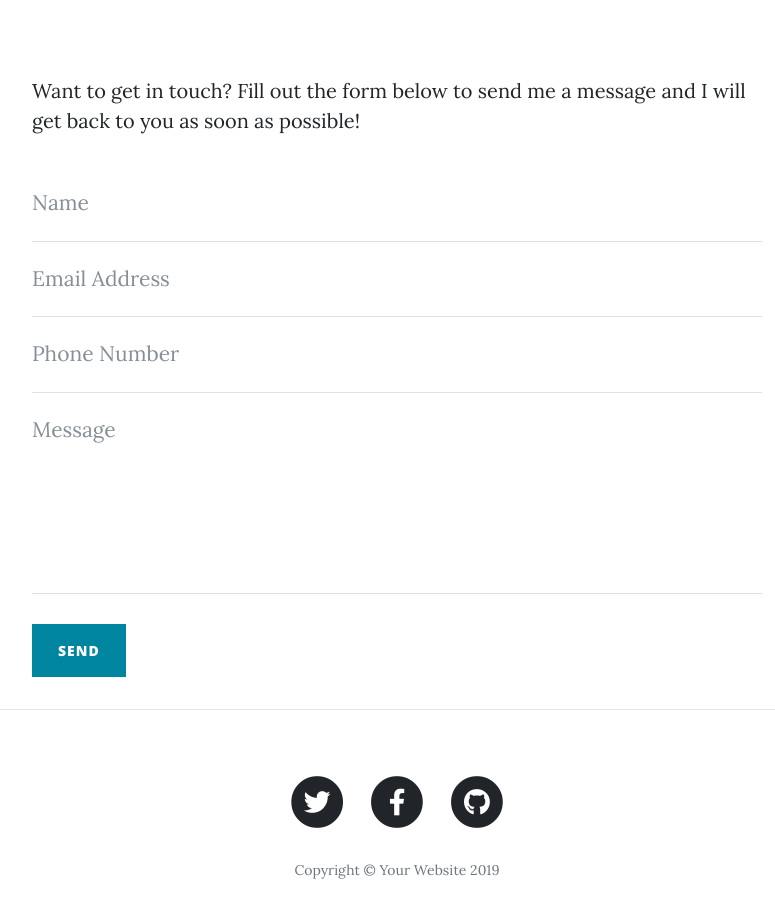
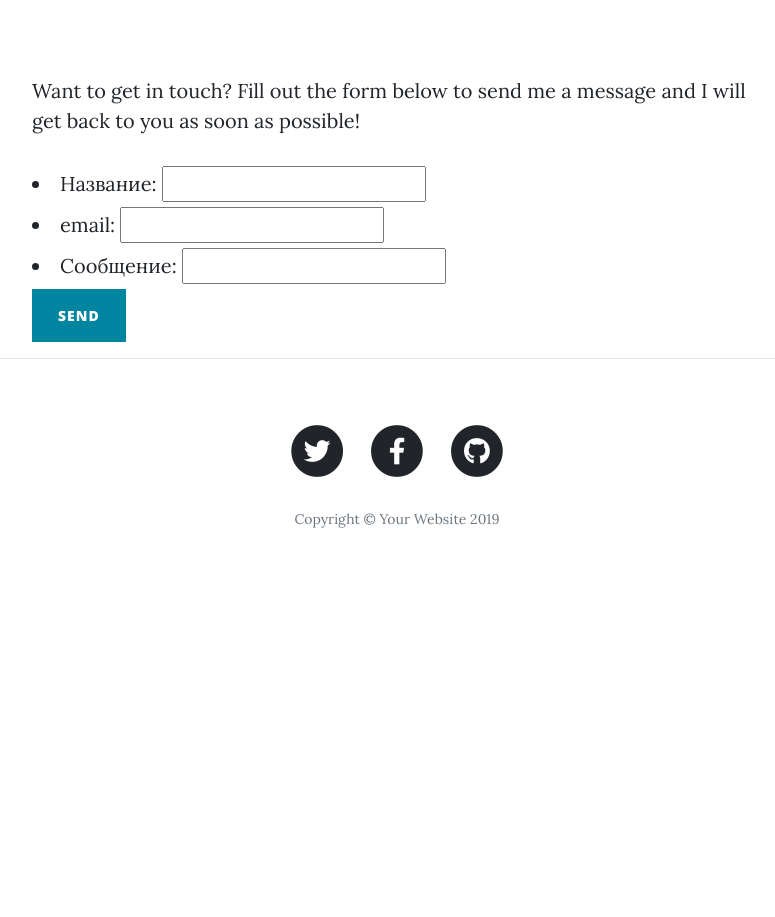
Before and after one commit to Pav9551/no-django-blog, a Django app: page /create in a window 1280 px wide. Shown: the part 536-1453 px from the top of the page, without its empty margins (243-1018 px from the left). After the commit the page ends 1064 px from the top, so only its background shows below. Run offline with Django 3.2, Linux system fonts and the light colour scheme; some libraries are stand-ins or nearby versions.

Commit message:
add image

```diff
--- a/blog/blog/settings.py
+++ b/blog/blog/settings.py
@@ -123,3 +123,6 @@ STATICFILES_DIRS = [os.path.join(BASE_DIR,'static')]
 
 MEDIA_URL = '/media/'
 MEDIA_ROOT = os.path.join(BASE_DIR,'media')
+
+EMAIL_BACKEND = 'django.core.mail.backends.filebased.EmailBackend'
+EMAIL_FILE_PATH = '/tmp/emails'
--- /dev/null
+++ b/blog/blogapp/forms.py
@@ -0,0 +1,5 @@
+from django import forms
+class ContactForm(forms.Form):
+    name = forms.CharField(label='Название')
+    email = forms.EmailField(label='email')
+    message = forms.CharField(label='Сообщение')
--- a/blog/blogapp/templates/blogapp/create.html
+++ b/blog/blogapp/templates/blogapp/create.html
@@ -1,49 +1,22 @@
 {% extends "base.html" %}
+
 {% block title %}
-  Главная
+Создание поста
 {% endblock %}
+
 {% block content %}
-<!-- Main Content -->
 <div class="row">
     <div class="col-lg-8 col-md-10 mx-auto">
-          <p>Want to get in touch? Fill out the form below to send me a message and I will get back to you as soon as possible!</p>
+        <p>Want to get in touch? Fill out the form below to send me a message and I will get back to you as soon as
+            possible!</p>
         <!-- Contact Form - Enter your email address on line 19 of the mail/contact_me.php file to make this form work. -->
         <!-- WARNING: Some web hosts do not allow emails to be sent through forms to common mail hosts like Gmail or Yahoo. It's recommended that you use a private domain email address! -->
         <!-- To use the contact form, your site must be on a live web host with PHP! The form will not work locally! -->
-          <form name="sentMessage" id="contactForm" novalidate>
-            <div class="control-group">
-              <div class="form-group floating-label-form-group controls">
-                <label>Name</label>
-                <input type="text" class="form-control" placeholder="Name" id="name" required data-validation-required-message="Please enter your name.">
-                <p class="help-block text-danger"></p>
-              </div>
-            </div>
-            <div class="control-group">
-              <div class="form-group floating-label-form-group controls">
-                <label>Email Address</label>
-                <input type="email" class="form-control" placeholder="Email Address" id="email" required data-validation-required-message="Please enter your email address.">
-                <p class="help-block text-danger"></p>
-              </div>
-            </div>
-            <div class="control-group">
-              <div class="form-group col-xs-12 floating-label-form-group controls">
-                <label>Phone Number</label>
-                <input type="tel" class="form-control" placeholder="Phone Number" id="phone" required data-validation-required-message="Please enter your phone number.">
-                <p class="help-block text-danger"></p>
-              </div>
-            </div>
-            <div class="control-group">
-              <div class="form-group floating-label-form-group controls">
-                <label>Message</label>
-                <textarea rows="5" class="form-control" placeholder="Message" id="message" required data-validation-required-message="Please enter a message."></textarea>
-                <p class="help-block text-danger"></p>
-              </div>
-            </div>
-            <br>
-            <div id="success"></div>
-            <div class="form-group">
+        <form method="post" id="contactForm">
+            {% csrf_token %}
+            {{ form.as_ul }}
             <button type="submit" class="btn btn-primary" id="sendMessageButton">Send</button>
-            </div>
+
         </form>
     </div>
 </div>
--- a/blog/blogapp/views.py
+++ b/blog/blogapp/views.py
@@ -1,15 +1,43 @@
-from django.shortcuts import render, get_object_or_404
+
+from django.shortcuts import render, get_object_or_404, HttpResponseRedirect
+from django.urls import reverse
+
 from .models import Post
+from .forms import ContactForm
+from django.core.mail import send_mail
+
 
 # Create your views here.
 def main_view(request):
     posts = Post.objects.all()
-    return render(request, 'blogapp/index.html', context = {'posts': posts})
+    return render(request, 'blogapp/index.html', context={'posts': posts})
 
 
 def create_post(request):
-    return render(request, 'blogapp/create.html')
+    if request.method == 'POST':
+        form = ContactForm(request.POST)
+        if form.is_valid():
+            # Получить данные из форы
+            name = form.cleaned_data['name']
+            message = form.cleaned_data['message']
+            email = form.cleaned_data['email']
+
+            send_mail(
+                'Contact message',
+                f'Ваш сообщение {message} принято',
+                'from@example.com',
+                [email],
+                fail_silently=True,
+            )
+
+            return HttpResponseRedirect(reverse('blog:index'))
+        else:
+            return render(request, 'blogapp/create.html', context={'form': form})
+    else:
+        form = ContactForm()
+        return render(request, 'blogapp/create.html', context={'form': form})
+
+
 def post(request, id):
-    #post = Post.objects.get(id = id)
-    post = get_object_or_404(Post, id = id)
-    return render(request, 'blogapp/post.html',context = {'post': post})
+    post = get_object_or_404(Post, id=id)
+    return render(request, 'blogapp/post.html', context={'post': post})
```
Lines whose indentation alone changed are shown as unchanged.
